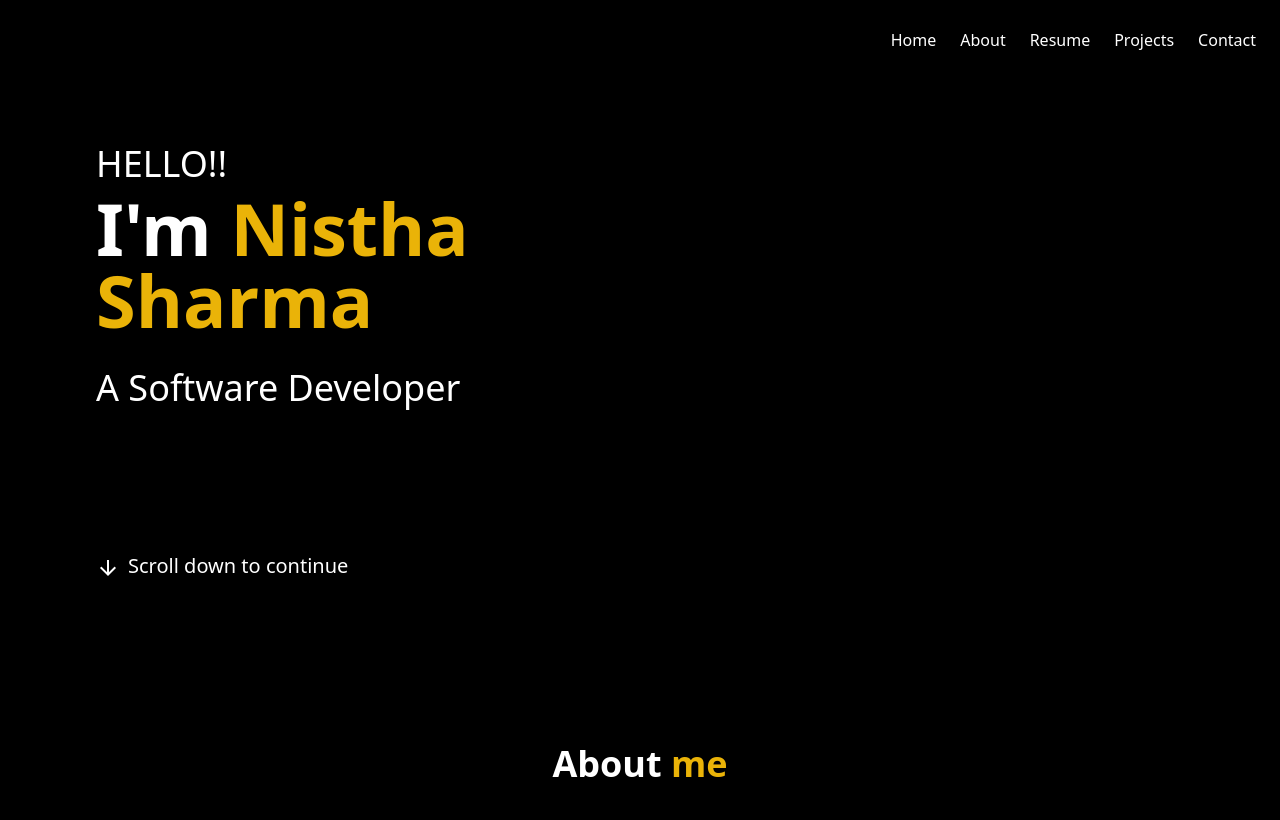
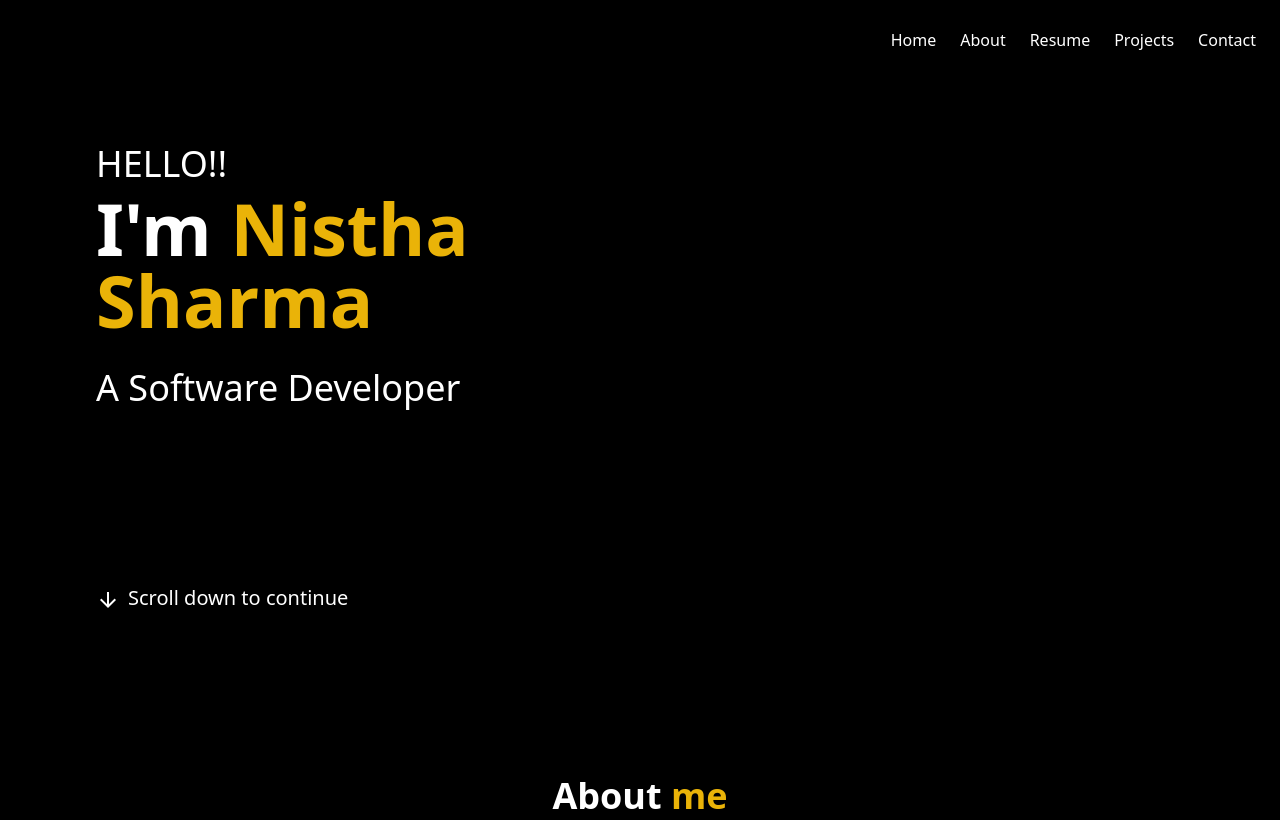
Before and after one commit to nisthaaah/Portfolio-Website, a website: page index.html in a window 1280 px wide. Drawn offline with nearby package versions, Linux system fonts and the light colour scheme; files whose address does not match are found by name.

Commit message:
portfolio

```diff
--- a/index.html
+++ b/index.html
@@ -35,7 +35,7 @@
             <h2 class="text-white text-2xl mt-8 sm:text-4xl">A Software Developer</h2>
         </div>
 
-        <div class="mx-14 mt-36 flex sm:mx-24">
+        <div class="mx-14 mt-44 flex sm:mx-24">
             <span class="material-symbols-outlined text-white mr-2 text-xs sm:text-2xl">arrow_downward</span>
             <h2 class="text-white text-xs sm:text-xl">Scroll down to continue</h2>
 
```
